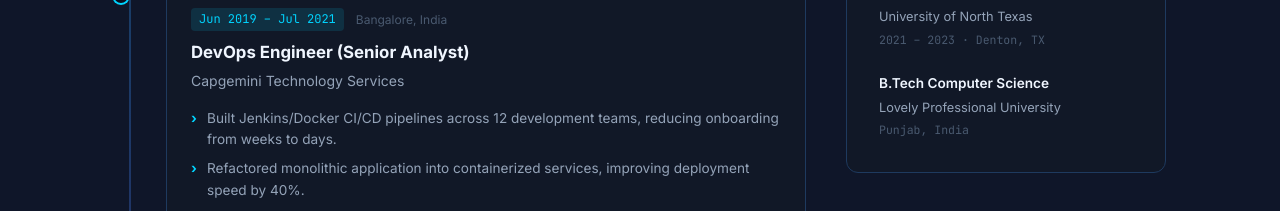
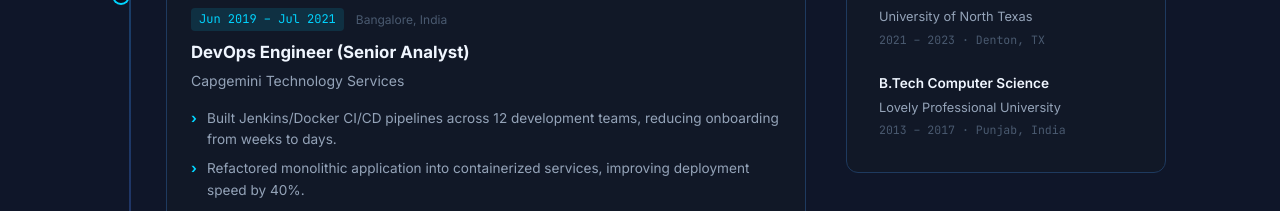
Before and after one commit to Nitheesh3009/portfolio, a Next.js app: page / in a window 1280 px wide. Shown: the part 3580-3791 px from the top of the page. Built offline with nearby package versions, Linux system fonts and the light colour scheme; no server answers.

Commit message:
added few changes

```diff
--- a/components/ExperienceTimeline.js
+++ b/components/ExperienceTimeline.js
@@ -145,7 +145,7 @@
               <div className={styles.edu}>
                 <span className={styles.degree}>B.Tech Computer Science</span>
                 <span className={styles.school}>Lovely Professional University</span>
-                <span className={styles.eduYear}>Punjab, India</span>
+                <span className={styles.eduYear}>2013 – 2017 · Punjab, India</span>
               </div>
             </div>
           </div>
--- a/components/GitHubStrip.js
+++ b/components/GitHubStrip.js
@@ -109,7 +109,7 @@
           </div>
 
           <div className={styles.gridFooter}>
-            <span className={styles.gridLabel}>2 months ago</span>
+            <span className={styles.gridLabel}>{Math.round(DAYS / 30)} months ago</span>
             <div className={styles.legend}>
               <span className={styles.legendLabel}>Less</span>
               {[0, 1, 2, 3, 4].map((l) => (
```
